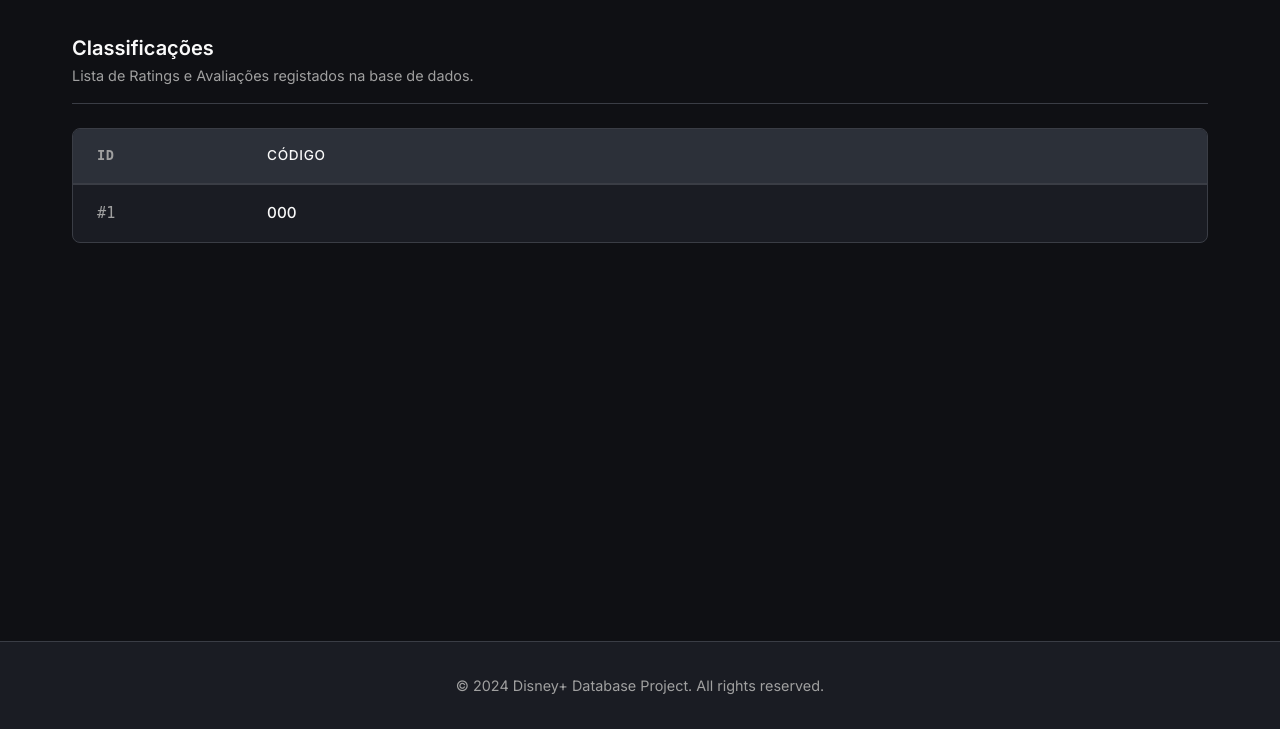
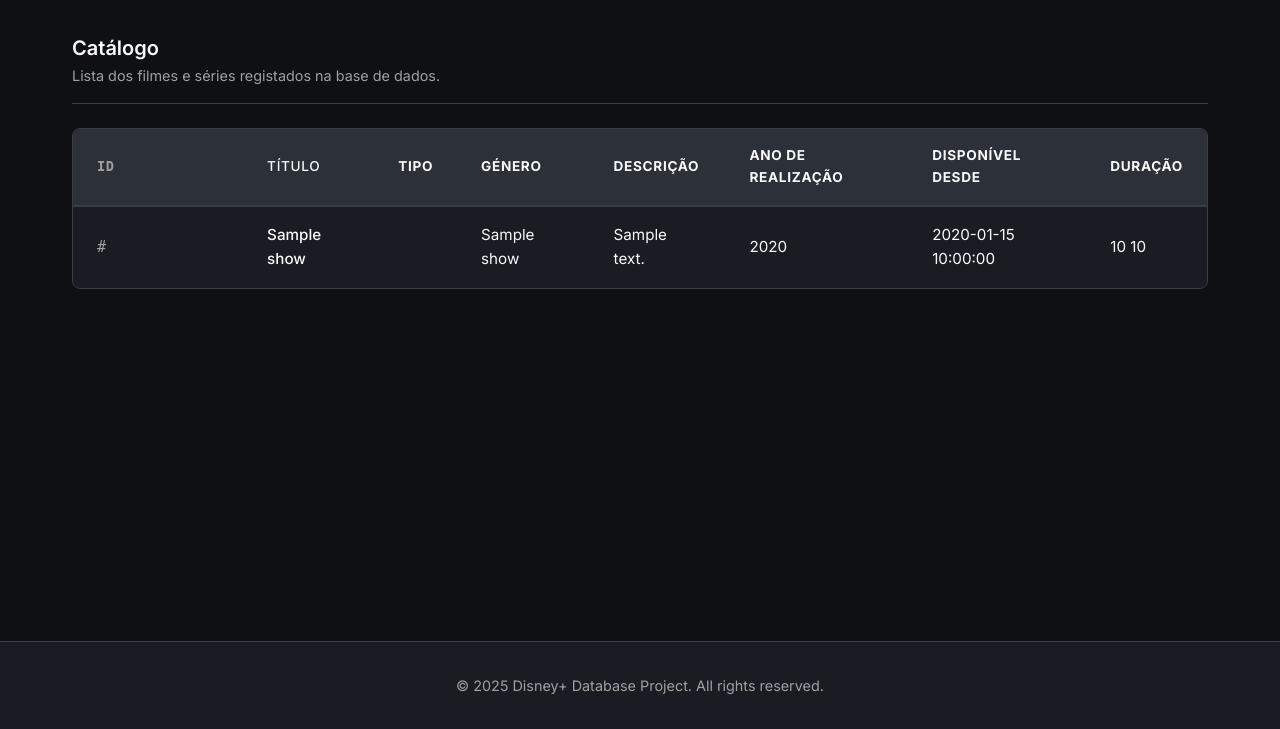
Before and after one commit to xaviert15/DisneyPlusDB, a Flask app: template app/templates/show_all.html in a window 1280 px wide. Shown: the part 71-800 px from the top of the page. Run offline with Flask 3, Linux system fonts and the light colour scheme; the template is opened without the code that fills it: most values are stand-ins (such as "Sample title", 1, 10 or a date in 2020).

Commit message:
Catálogo principal feito

```diff
--- a/app/app.py
+++ b/app/app.py
@@ -15,8 +15,11 @@ def index():
 @APP.route('/show/')
 def show_all():
     shows = db.execute('''
-        SELECT * FROM
-        Show
+        SELECT s.show_id, s.title, s.description, s.show_type, s.release_date, s.date_added, s.duration_value, s.duration_unit, s.rating_id, g.name as genre_name FROM
+        Show as s
+        LEFT JOIN Show_Genre AS sg on s.show_id=sg.show_id
+        LEFT JOIN Genre AS g on sg.genre_id=g.genre_id
+        GROUP BY s.show_id
         ''').fetchall()
     return render_template('show_all.html', shows=shows)
 
@@ -35,8 +38,10 @@ def show_persons():
 @APP.route('/genre/')
 def show_genre():
     genres = db.execute('''
-        SELECT * FROM
-        Genre
+        SELECT g.genre_id, g.name, COUNT(sg.show_id) as counter FROM
+        Genre as g
+        LEFT JOIN show_genre as sg on g.genre_id=sg.genre_id
+        GROUP BY g.genre_id
     ''').fetchall()
     return render_template('show_genre.html', genres=genres)
 
@@ -55,8 +60,10 @@ def show_country():
 @APP.route('/rating/')
 def show_rating():
     ratings = db.execute('''
-        SELECT * FROM
-        Rating
+        SELECT r.rating_id, r.code, COUNT(s.show_id) as counter FROM
+        Rating as R
+        LEFT JOIN Show as s ON r.rating_id = s.rating_id
+        GROUP BY r.rating_id
         ''').fetchall()
     return render_template('show_rating.html', ratings=ratings)
 
--- a/app/templates/index.html
+++ b/app/templates/index.html
@@ -37,8 +37,8 @@
         </a>
         <a href="/rating/" class="nav-card">
           <div class="icon">⭐</div>
-          <h3>Classificações</h3>
-          <p>Ratings e avaliações</p>
+          <h3>Ratings</h3>
+          <p>Avaliações e classificações</p>
         </a>
       </div>
     </section>
--- a/app/templates/layout.html
+++ b/app/templates/layout.html
@@ -29,7 +29,7 @@
         </main>
 
         <footer class="main-footer">
-            <p>&copy; 2024 Disney+ Database Project. All rights reserved.</p>
+            <p>&copy; 2025 Disney+ Database Project. All rights reserved.</p>
         </footer>
     </div>
 </body>
--- a/app/templates/show_all.html
+++ b/app/templates/show_all.html
@@ -2,8 +2,8 @@
 
 {% block content %}
 <div class="zone-header">
-  <h2>Classificações</h2>
-  <p>Lista de Ratings e Avaliações registados na base de dados.</p>
+  <h2>Catálogo</h2>
+  <p>Lista dos filmes e séries registados na base de dados.</p>
 </div>
 
 <div class="table-container">
@@ -11,14 +11,26 @@
     <thead>
       <tr>
         <th class="col-id">ID</th>
-        <th class="col-name">Código</th>
+        <th class="col-name">Título</th>
+        <th class="col-type">Tipo</th>
+        <th class="col-genre">Género</th>
+        <th class="col-desc">Descrição</th>
+        <th class="col-rdate">Ano de Realização</th>
+        <th class="col-adate">Disponível desde</th>
+        <th class="col-dur">Duração</th>
       </tr>
     </thead>
     <tbody>
-      {% for r in ratings %}
+      {% for s in shows %}
       <tr>
-        <td class="col-id">#{{ r.rating_id }}</td>
-        <td class="col-name">{{ r.code }}</td>
+        <td class="col-id">#{{ s.show_id }}</td>
+        <td class="col-name">{{ s.title }}</td>
+        <td class="col-type">{{ s.show_type }}</td>
+        <td class="col-genre">{{ s.genre_name }}</td>
+        <td class="col-desc">{{ s.description }}</td>
+        <td class="col-rdate">{{ s.release_date[:4] }}</td>
+        <td class="col-adate">{{ s.date_added }}</td>
+        <td class="col-dur">{{ s.duration_value }} {{s.duration_unit}}</td>
       </tr>
       {% endfor %}
     </tbody>
--- a/app/templates/show_genre.html
+++ b/app/templates/show_genre.html
@@ -12,6 +12,7 @@
       <tr>
         <th class="col-id">ID</th>
         <th class="col-name">Nome</th>
+        <th class="col-counter">Shows</th>
       </tr>
     </thead>
     <tbody>
@@ -19,6 +20,7 @@
       <tr>
         <td class="col-id">#{{ g.genre_id }}</td>
         <td class="col-name">{{ g.name }}</td>
+        <td class="col-counter">{{ g.counter }}</td>
       </tr>
       {% endfor %}
     </tbody>
--- a/app/templates/show_rating.html
+++ b/app/templates/show_rating.html
@@ -12,6 +12,7 @@
       <tr>
         <th class="col-id">ID</th>
         <th class="col-name">Código</th>
+        <th class="col-counter">Shows</th>
       </tr>
     </thead>
     <tbody>
@@ -19,6 +20,7 @@
       <tr>
         <td class="col-id">#{{ r.rating_id }}</td>
         <td class="col-name">{{ r.code }}</td>
+        <td class="col-counter">{{ r.counter }}</td>
       </tr>
       {% endfor %}
     </tbody>
```
Also changed, not shown: 1 other file.
